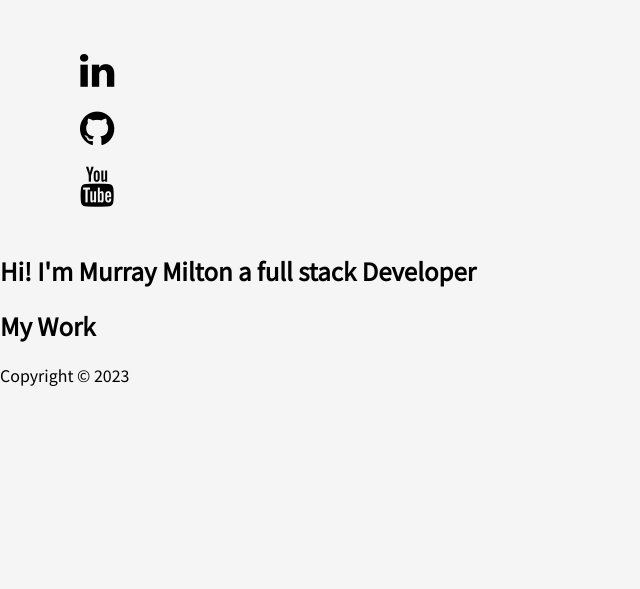
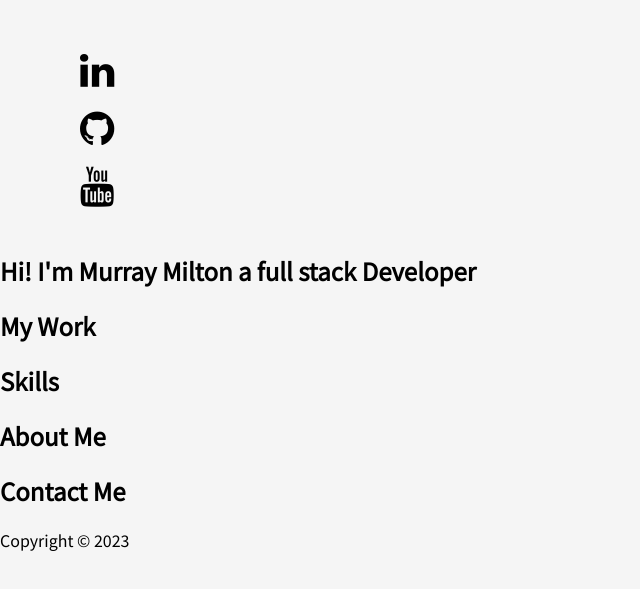
Before and after one commit to murraymilton/Portfolio-Site-, a plain HTML site: page index.html in a window 1280 px wide. Shown: the part 215-804 px from the top of the page, without its empty margins (0-640 px from the left). Drawn offline with Linux system fonts and the light colour scheme.

Commit message:
added section navigation between page

```diff
--- a/index.html
+++ b/index.html
@@ -21,10 +21,10 @@
         <span class="dev-title">Full Stack Developer</span>
       </div>
       <nav class="main-menu_nav">
-        <a class="fa fa-user-circle-o" href="#">About</a>
-        <a class="fa fa-briefcase" href="#">My Skills</a>
-        <a class="fa fa-superpowers" href="#">Works</a>
-        <a class="fa fa-envelope" href="#">Contact</a>
+        <a class="fa fa-user-circle-o" href="#about">About</a>
+        <a class="fa fa-briefcase" href="#skills">My Skills</a>
+        <a class="fa fa-superpowers" href="#works">Works</a>
+        <a class="fa fa-envelope" href="#contact-me">Contact</a>
       </nav>
       <ul class="social">
         <li>
@@ -52,9 +52,19 @@
     </menu>
     <main class="main-section">
       <h2>Hi! I'm Murray Milton a full stack Developer</h2>
-      <section class="projects">
+
+      <section id="works" class="projects">
         <!-- Delete after final structure revisions -->
         <h1>My Work</h1>
+      </section>
+      <section class="skills" id="skills">
+        <h1>Skills</h1>
+      </section>
+      <section class="about-me" id="about">
+        <h1>About Me</h1>
+      </section>
+      <section class="contact-me" id="contact-me">
+        <h1>Contact Me</h1>
       </section>
     </main>
 
```
